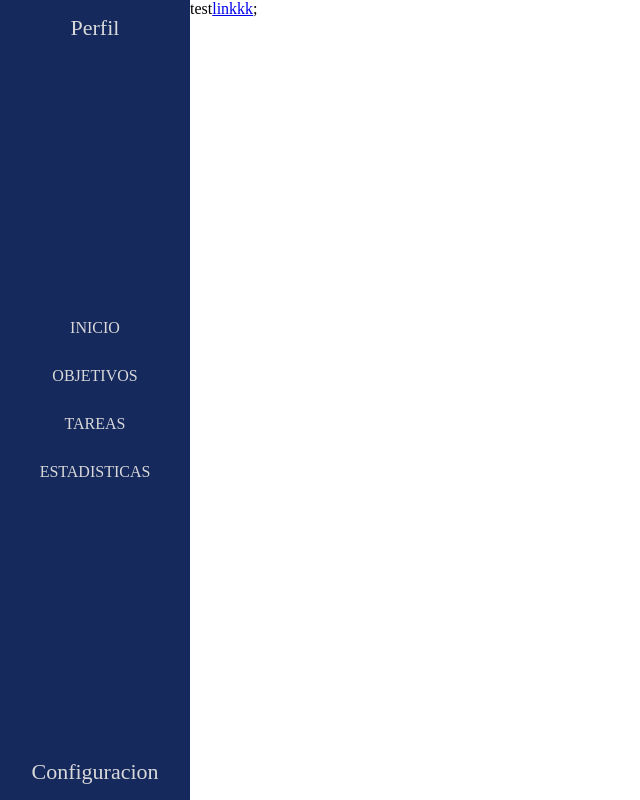
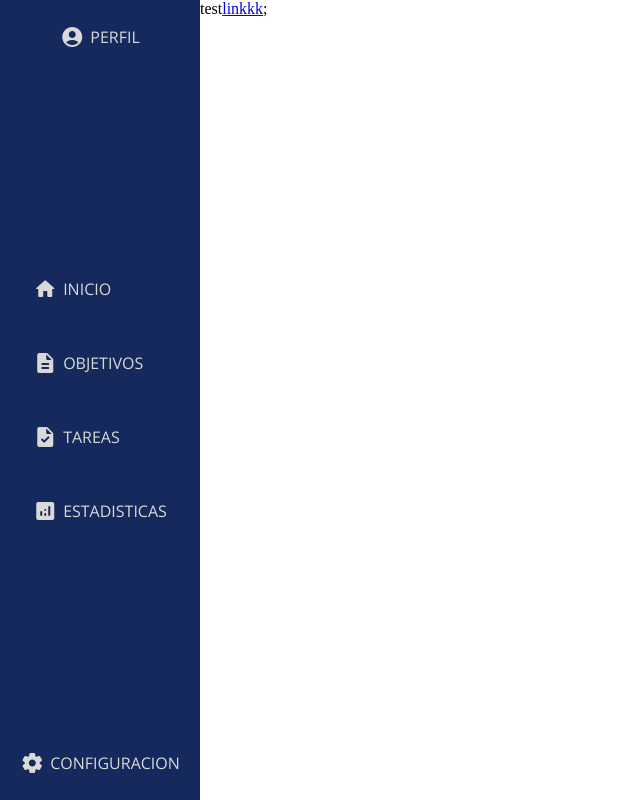
Before and after one commit to fedeemens/mybacklog, a React (Vite) app: page /home in a window 1280 px wide. Shown: the whole page, without its empty margins (0-640 px from the left). Built offline with nearby package versions, Linux system fonts and the light colour scheme.

Commit message:
feat: add icons and google fonts

```diff
--- a/package.json
+++ b/package.json
@@ -9,6 +9,7 @@
     "preview": "vite preview"
   },
   "dependencies": {
+    "material-icons": "^1.13.12",
     "react": "^18.2.0",
     "react-dom": "^18.2.0",
     "react-router-dom": "^6.21.3"
--- a/src/app.scss
+++ b/src/app.scss
@@ -1,3 +1,6 @@
+@import url('https://fonts.googleapis.com/css2?family=Open+Sans&display=swap');
+@import 'material-icons/iconfont/material-icons.css';
+
 * {
     box-sizing: border-box;
     padding: 0;
--- a/src/shared/components/sidebar/sidebar.scss
+++ b/src/shared/components/sidebar/sidebar.scss
@@ -5,30 +5,26 @@
     background-color: $dark-blue;
     display: flex;
     flex-direction: column;
-    text-align: center;
+    align-items: center;
     justify-content: space-between;
-    min-width: 190px;
+    min-width: 200px;
 
-    .profile {
-        font-size: 22px;
+    .sidebar-element {
+        display: flex;
+        align-items: center;
+        gap: 6px;
+        font-size: 16px;
+        font-family: $font-primary;
         color: $white;
-        padding: 15px;
+        padding: 25px 0px;
+        text-transform: uppercase;
     }
 
     .pages{
         display: flex;
         flex-direction: column;
         .link {
-            color: $white;
             text-decoration: none;
-            text-transform: uppercase;
-            padding: 15px;
         }
     }
-
-    .config {
-        font-size: 22px;
-        color: $white;
-        padding: 15px;
-    }
 }
--- a/src/shared/components/sidebar/sidebar.tsx
+++ b/src/shared/components/sidebar/sidebar.tsx
@@ -2,24 +2,51 @@ import { Link } from "react-router-dom";
 import "./sidebar.scss";
 
 function Sidebar() {
+  let routes = [
+    {
+      link: "/home",
+      title: "Inicio",
+      icon: "home",
+    },
+    {
+      link: "/goals",
+      title: "Objetivos",
+      icon: "description",
+    },
+    {
+      link: "/tasks",
+      title: "Tareas",
+      icon: "task",
+    },
+    {
+      link: "/home",
+      title: "Estadisticas",
+      icon: "analytics",
+    },
+  ];
+
   return (
     <div className="sidebar">
-      <div className="profile">Perfil</div>
+      <div className="profile sidebar-element">
+        <span className="material-icons-round">account_circle</span>
+        Perfil
+      </div>
+
       <div className="pages">
-        <Link to="/home" className="link">
-          Inicio
-        </Link>
-        <Link to="/goals" className="link">
-          Objetivos
-        </Link>
-        <Link to="/tasks" className="link">
-          Tareas
-        </Link>
-        <Link to="/goals" className="link">
-          Estadisticas
-        </Link>
+        {routes.map((route, i) => {
+          return (
+            <Link to={route.link} key={i} className="link sidebar-element">
+              <span className="material-icons-round">{route.icon}</span>
+              {route.title}
+            </Link>
+          );
+        })}
       </div>
-      <div className="config">Configuracion</div>
+
+      <div className="config sidebar-element">
+        <span className="material-icons-round">settings</span>
+        Configuracion
+      </div>
     </div>
   );
 }
--- a/src/shared/variables.scss
+++ b/src/shared/variables.scss
@@ -1,2 +1,6 @@
+//colors
 $dark-blue: #15295D;
-$white: #d9d9d9
+$white: #d9d9d9;
+
+//fuentes
+$font-primary: 'Open Sans', sans-serif;
```
Also changed, not shown: 1 other file (tests, documents, lock files or other folders).
